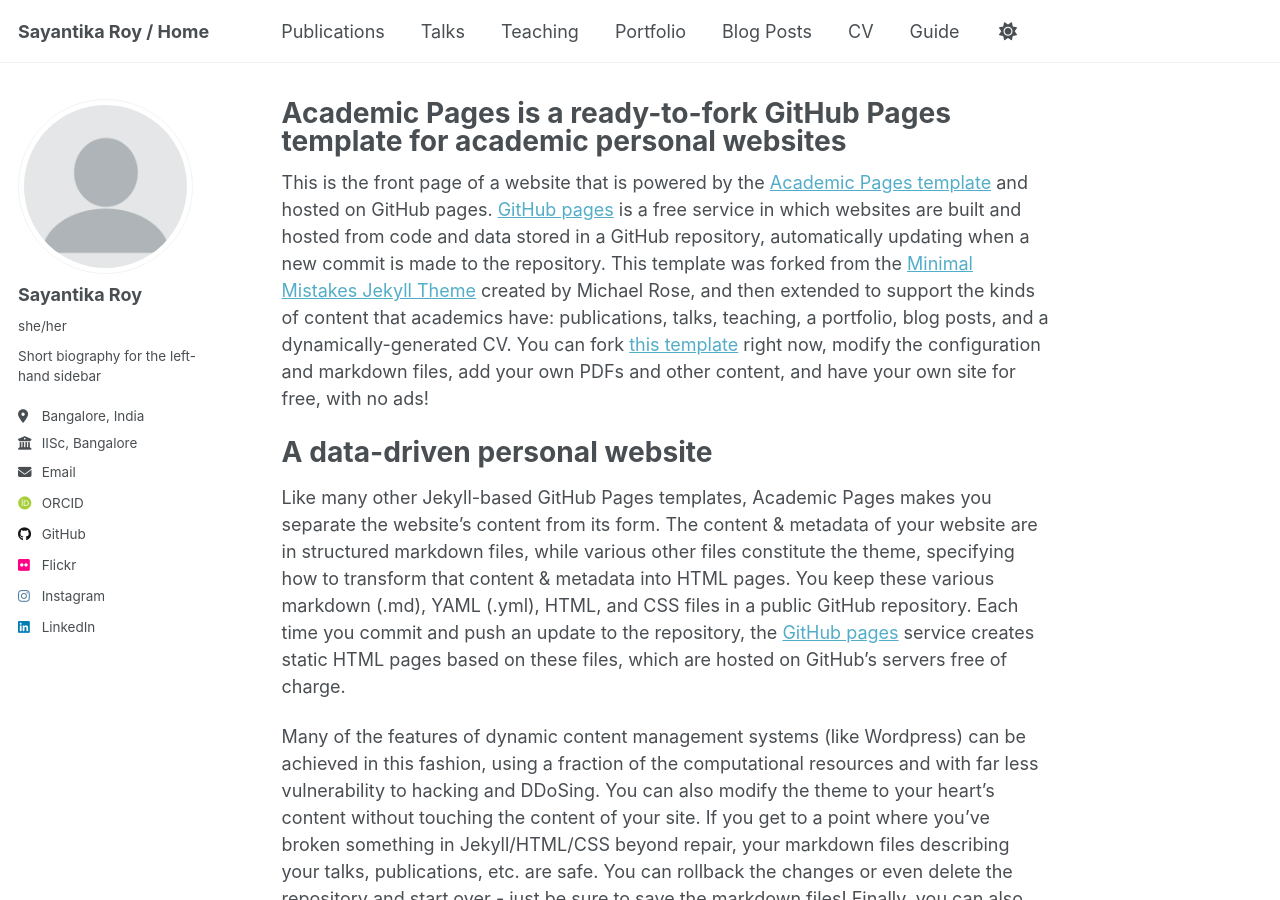
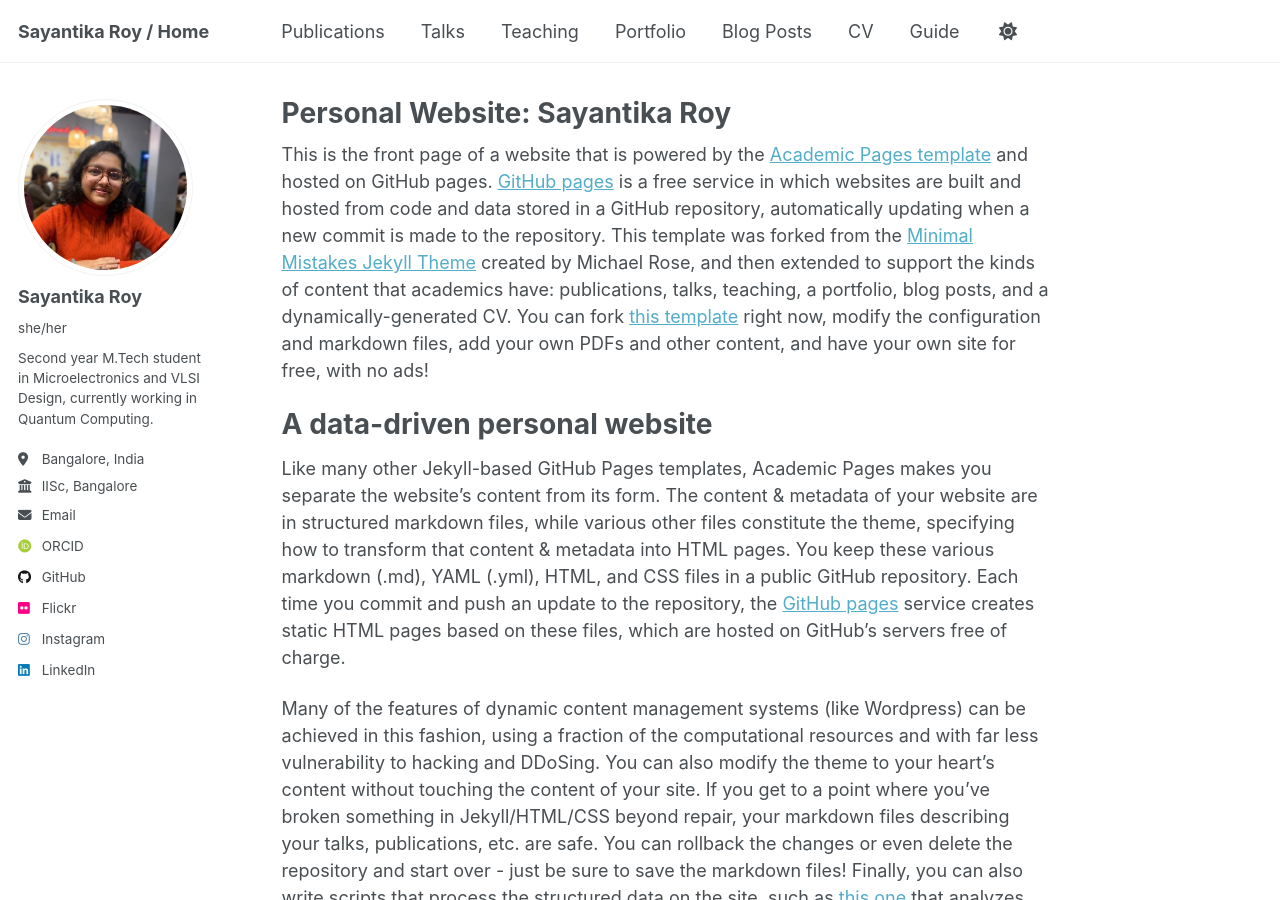
Before and after one commit to sayo-134/sayantika-roy.github.io, a Jekyll site: the page built from _pages/about.md, in a window 1280 px wide and 900 px high. Built offline with Jekyll 4.4.1, drawn with Linux system fonts in a browser that asks for light colours; some web fonts are replaced.

Commit message:
updated _config.yml, profile.png and about.md

```diff
--- a/_config.yml
+++ b/_config.yml
@@ -12,7 +12,7 @@ site_theme               : "default"
 title                    : "Sayantika Roy / Home"
 title_separator          : "-"
 name                     : &name "Sayantika Roy"
-description              : &description "M.Tech in Microelectronics and VLSI, IISc Bangalore. Currently working in NeuRonICS Lab under Prof. Chetan Singh Thakur. Research interests include Neuromorphic Computing, Quantum Computing, and Hardware for Machine Learning."
+description              : &description "M.Tech in Microelectronics and VLSI Design, IISc Bangalore. Currently working in NeuRonICS Lab under Prof. Chetan Singh Thakur. Research interests include Neuromorphic Computing, Quantum Computing, and Hardware for Machine Learning."
 url                      : https://sayo-134.github.io/sayantika-roy.github.io/ # the base hostname & protocol for your site e.g. "https://[your GitHub username].github.io" or if you already have some other page hosted on Github then use "https://[your GitHub username].github.io/[Your Repo Name]"
 baseurl                  : "" # the subpath of your site, e.g. "/blog"
 repository               : "sayo-134/sayantika-roy.github.io"
@@ -25,7 +25,7 @@ author:
   avatar           : "profile.png"
   name             : "Sayantika Roy"
   pronouns         : "she/her"
-  bio              : "Short biography for the left-hand sidebar"
+  bio              : "Second year M.Tech student in Microelectronics and VLSI Design, currently working in Quantum Computing."
   location         : "Bangalore, India"
   employer         : "IISc, Bangalore"
   uri              : # URL
--- a/_pages/about.md
+++ b/_pages/about.md
@@ -1,6 +1,6 @@
 ---
 permalink: /
-title: "Academic Pages is a ready-to-fork GitHub Pages template for academic personal websites"
+title: "Personal Website: Sayantika Roy"
 author_profile: true
 redirect_from:
   - /about/
```
Also changed, not shown: images/profile.png.
